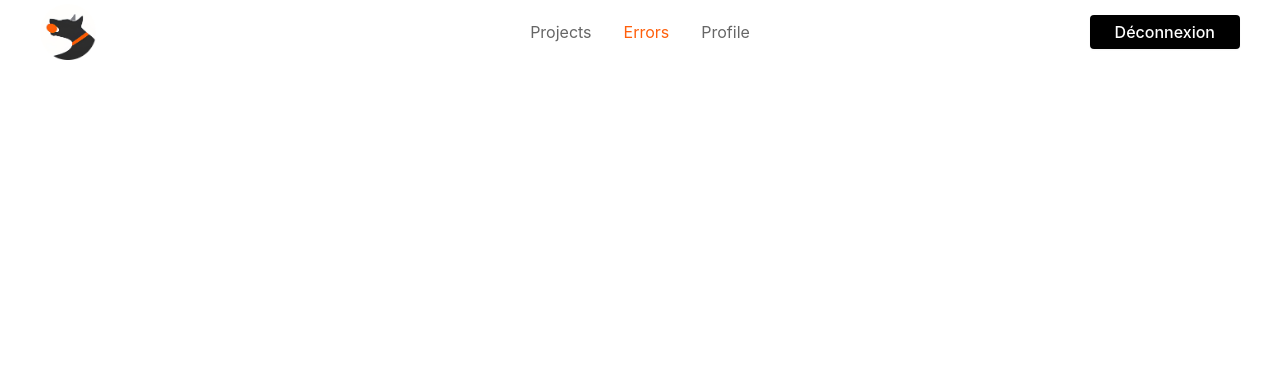
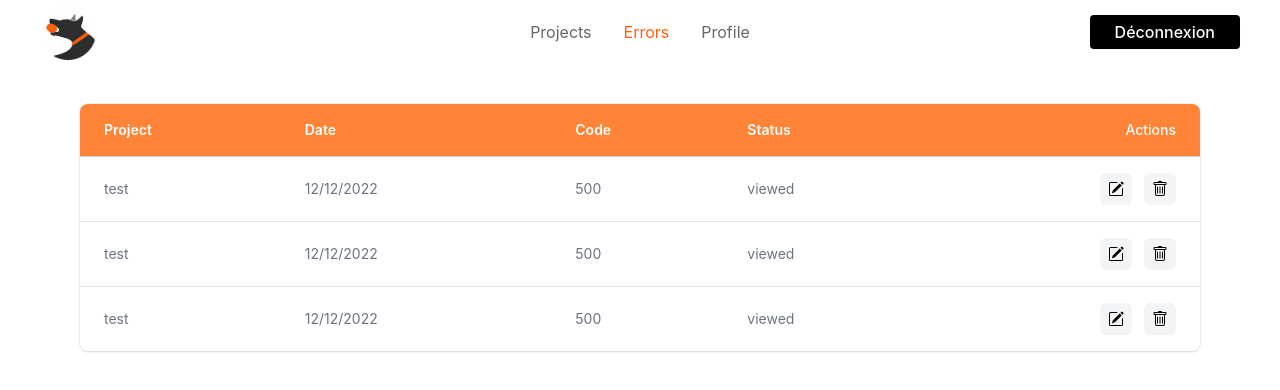
Before and after one commit to Oui-Dev/Dogger, a React (Create React App) app in the folder web-app/: page /errors in a window 1280 px wide. Shown: the top 390 px of the page. Built offline with nearby package versions, Linux system fonts and the light colour scheme.

Commit message:
use Table components

```diff
--- a/web-app/src/Pages/Errors/List.jsx
+++ b/web-app/src/Pages/Errors/List.jsx
@@ -1,3 +1,22 @@
+import Table from '../../Components/Molecules/Table/Table';
+import { BsPencilSquare, BsTrash } from 'react-icons/bs';
+
 export default function ErrorsList() {
+    const data = [
+        {project: 'test', date: '12/12/2022', code: 500, status: 'viewed'},
+        {project: 'test', date: '12/12/2022', code: 500, status: 'viewed'},
+        {project: 'test', date: '12/12/2022', code: 500, status: 'viewed'},
+    ];
 
+    return (
+        <Table
+            tableTitles={['Project', 'Date', 'Code', 'Status']}
+            tableKeys={['project', 'date', 'code', 'status']}
+            data={data}
+            actions={[
+                { name: 'Edit', link: '/projects/edit', icon: <BsPencilSquare />, hover: 'hover:text-dogger-orange-400' },
+                { name: 'Delete', link: '/projects/delete', icon: <BsTrash /> }
+            ]}
+        />
+    );
 };
--- a/web-app/src/Pages/Projects/List.jsx
+++ b/web-app/src/Pages/Projects/List.jsx
@@ -2,13 +2,17 @@ import Table from '../../Components/Molecules/Table/Table';
 import { BsPencilSquare, BsTrash } from 'react-icons/bs';
 
 export default function ProjectsList() {
+    const data = [
+        {name: 'test1', created_at: 'test1'},
+        {name: 'test2', created_at: 'test2'},
+        {name: 'test3', created_at: 'test3'}
+    ];
+
     return (
         <Table
             tableTitles={['Project', 'Created at']}
             tableKeys={['name', 'created_at']}
-            data={[
-                {name: 'test', created_at: 'test'}
-            ]}
+            data={data}
             actions={[
                 { name: 'Edit', link: '/projects/edit', icon: <BsPencilSquare />, hover: 'hover:text-dogger-orange-400' },
                 { name: 'Delete', link: '/projects/delete', icon: <BsTrash /> }
```
